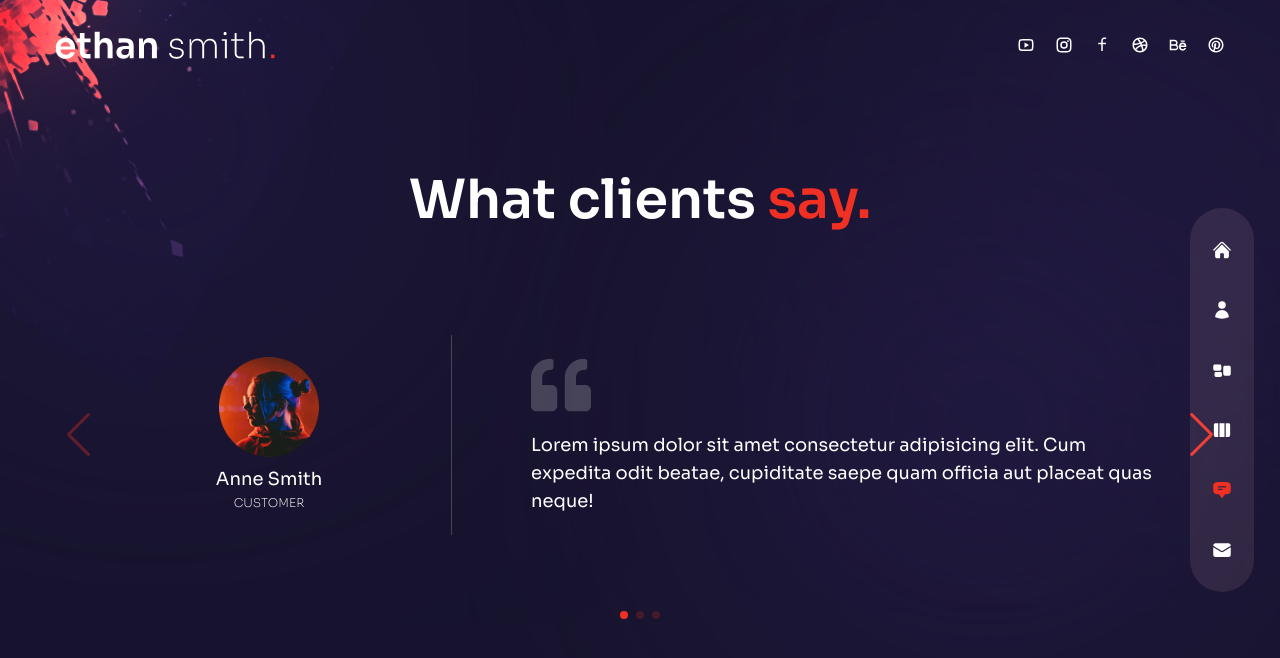
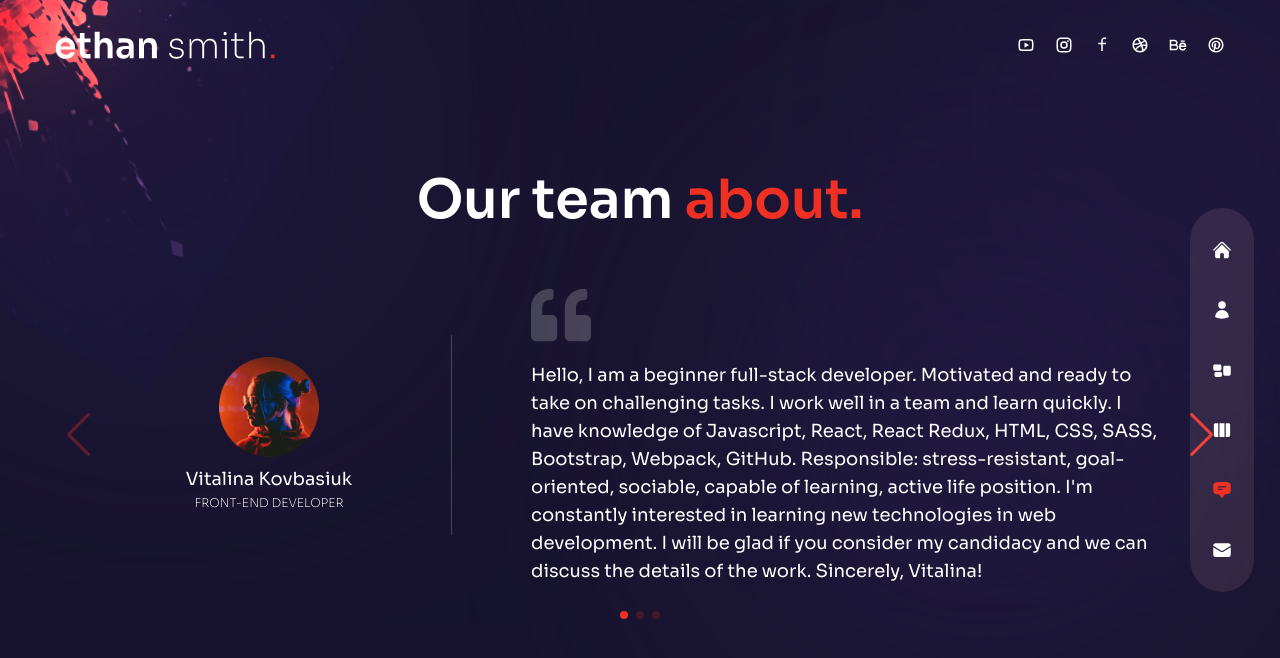
Before and after one commit to 2KovBar/Porfolio, a Next.js app: page /testimonials in a window 1280 px wide. Shown: the top 658 px of the page. Built offline with nearby package versions, Linux system fonts and the light colour scheme.

Commit message:
change test1

```diff
--- a/components/Avatar.js
+++ b/components/Avatar.js
@@ -4,7 +4,13 @@ import Image from "next/image";
 const Avatar = () => {
   return (
     <div className="hidden xl:flex xl:max-w-none">
-      <Image src={"/avatar.png"} width={737} height={678} alt="" className="translate-z-0 w-full h-full" />
+      <Image
+        src={"/sticker.webp"}
+        width={737}
+        height={678}
+        alt=""
+        className="translate-z-0 w-full h-full"
+      />
     </div>
   );
 };
--- a/components/TestimonialSlider.js
+++ b/components/TestimonialSlider.js
@@ -2,22 +2,22 @@
 const testimonialData = [
   {
     image: "/t-avt-1.png",
-    name: "Anne Smith",
-    position: "Customer",
+    name: "Vitalina Kovbasiuk",
+    position: "Front-End Developer",
     message:
-      "Lorem ipsum dolor sit amet consectetur adipisicing elit. Cum expedita odit beatae, cupiditate saepe quam officia aut placeat quas neque!",
+      "Hello, I am a beginner full-stack developer. Motivated and ready to take on challenging tasks. I work well in a team and learn quickly. I have knowledge of Javascript, React, React Redux, HTML, CSS, SASS, Bootstrap, Webpack, GitHub. Responsible: stress-resistant, goal-oriented, sociable, capable of learning, active life position. I'm constantly interested in learning new technologies in web development. I will be glad if you consider my candidacy and we can discuss the details of the work. Sincerely, Vitalina!",
   },
   {
     image: "/t-avt-2.png",
-    name: "Jane Doe",
-    position: "Customer",
+    name: "Oleksandr Barabash",
+    position: "Front-End Developer",
     message:
-      "Lorem ipsum dolor sit amet consectetur adipisicing elit. Cum expedita odit beatae, cupiditate saepe quam officia aut placeat quas neque!",
+      "Hello, I am studying Front End technologies. I have knowledge of HTML, CSS, JavaScript, React, React Redux. I will be glad if you consider my candidacy and we can discuss the details of the work. Sincerely, Oleksandr!",
   },
   {
     image: "/t-avt-3.png",
-    name: "Jhon Doe",
-    position: "Customer",
+    name: "Alona Aliev",
+    position: "UI/UX Designer",
     message:
       "Lorem ipsum dolor sit amet consectetur adipisicing elit. Cum expedita odit beatae, cupiditate saepe quam officia aut placeat quas neque!",
   },
--- a/pages/about/index.js
+++ b/pages/about/index.js
@@ -146,7 +146,7 @@ const About = () => {
                   <CountUp start={0} end={10} duration={2} />+
                 </div>
                 <div className="text-xs uppercase tracking-[1px] leading-[1.4] max-2-[100px]">
-                  Years of wxperians
+                  Years of Experians
                 </div>
               </div>
               {/* clients */}
--- a/pages/api/hello.js
+++ b/pages/api/hello.js
@@ -1,5 +1,5 @@
 // Next.js API route support: https://nextjs.org/docs/api-routes/introduction
 
 export default function handler(req, res) {
-  res.status(200).json({ name: 'John Doe' })
+  res.status(200).json({ name: "2KB" });
 }
--- a/pages/testimonials/index.js
+++ b/pages/testimonials/index.js
@@ -15,7 +15,7 @@ const Testimonials = () => {
           exit="hidden"
           className="h2 mb-8 xl:mb-0"
         >
-          What clients <span className="text-accent">say.</span>
+          Our team <span className="text-accent">about.</span>
         </motion.h2>
         {/* slider */}
         <motion.div
```
Also changed, not shown: public/sticker.webp (added).
